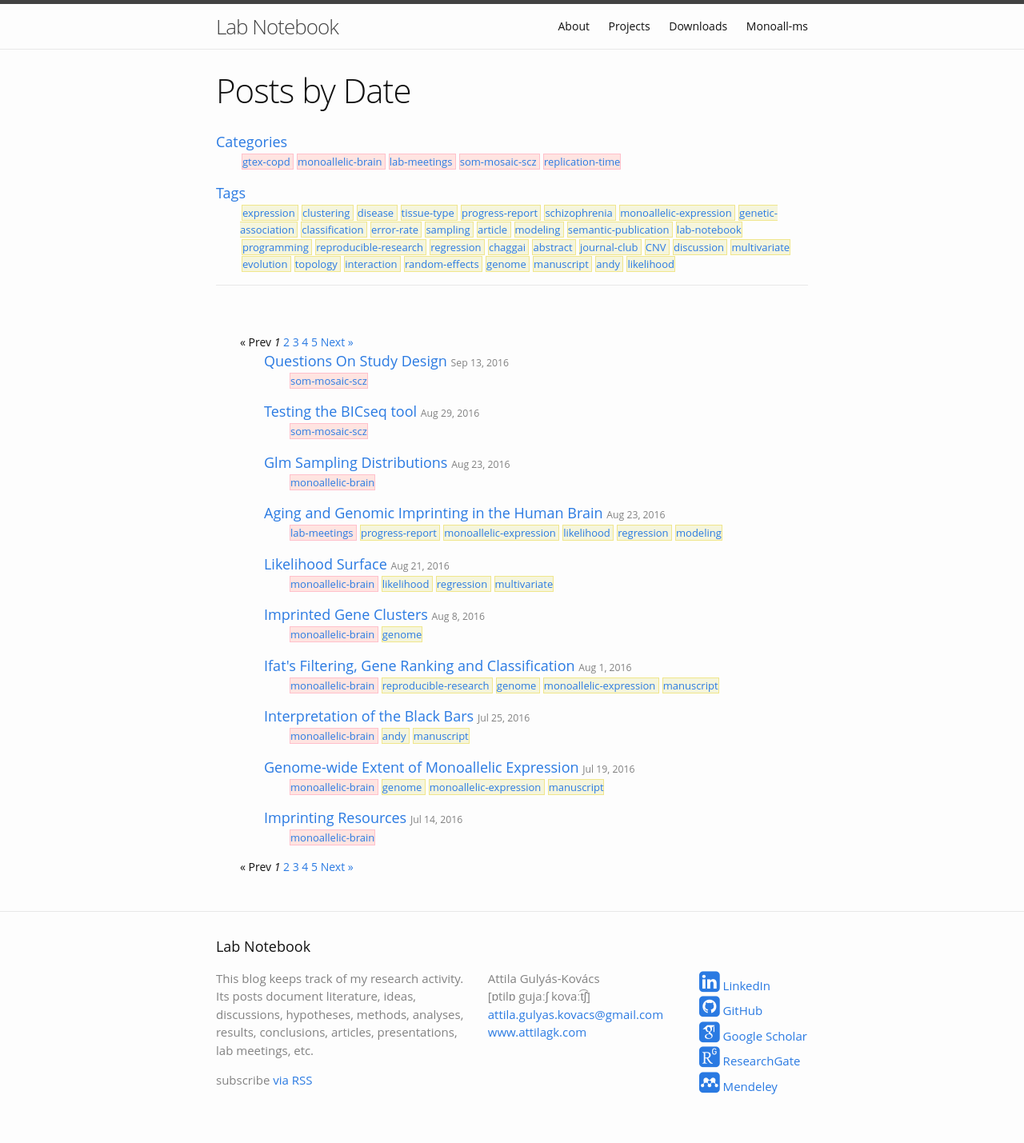
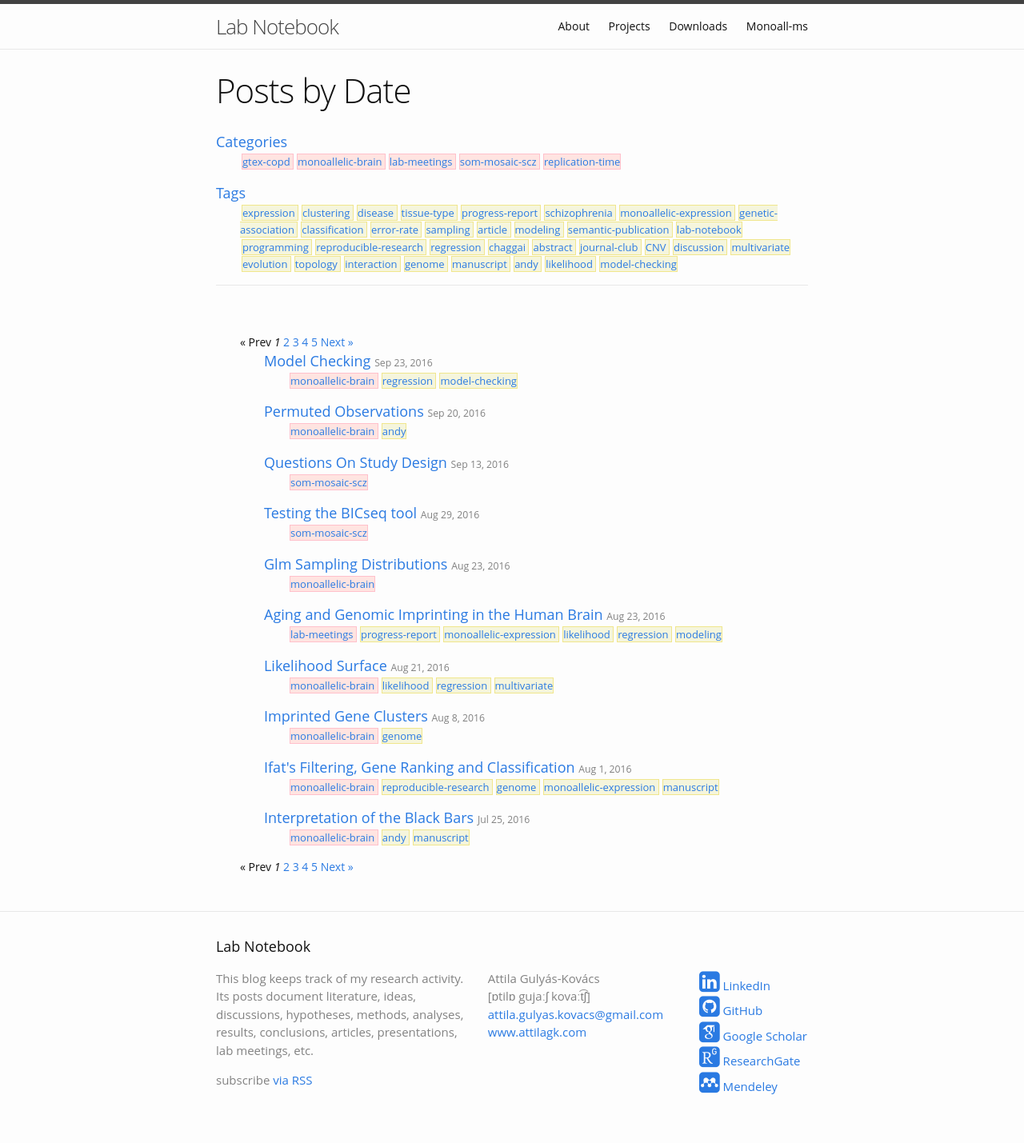
Before and after one commit to attilagk/monoallelic-brain, a Jekyll site: the page built from index.html, in a window 1280 px wide. Shown: the whole page at 80% size. Built offline with Jekyll 4.4.1, drawn with Linux system fonts in a browser that asks for light colours; nearby versions of some CDN libraries; some web fonts are replaced; the list of posts is cut into pages by our own code.

Commit message:
Model checking progress

```diff
--- /dev/null
+++ b/_includes/projects/monoallelic-brain/2016-09-20-permuted-observations.html
@@ -0,0 +1 @@
+/home/attila/projects/monoallelic-brain/notebook/2016-09-20-permuted-observations/2016-09-20-permuted-observations.html
--- /dev/null
+++ b/_includes/projects/monoallelic-brain/2016-09-23-model-checking.html
@@ -0,0 +1 @@
+/home/attila/projects/monoallelic-brain/notebook/2016-09-23-model-checking/2016-09-23-model-checking.html
--- /dev/null
+++ b/monoallelic-brain/_posts/2016-09-20-permuted-observations.md
@@ -0,0 +1,6 @@
+---
+layout: post
+tags: [ andy, ]
+---
+
+{% include projects/monoallelic-brain/2016-09-20-permuted-observations.html %}
--- /dev/null
+++ b/monoallelic-brain/_posts/2016-09-23-model-checking.md
@@ -0,0 +1,6 @@
+---
+layout: post
+tags: [ regression, model-checking ]
+---
+
+{% include projects/monoallelic-brain/2016-09-23-model-checking.html %}
```
Also changed, not shown: monoallelic-brain/_posts/2016-07-08-conditional-inference.md (+1 -1 lines).
